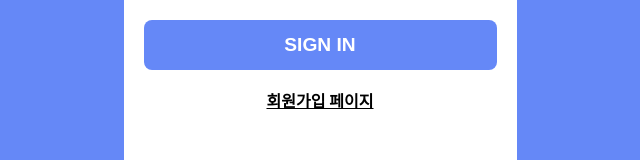
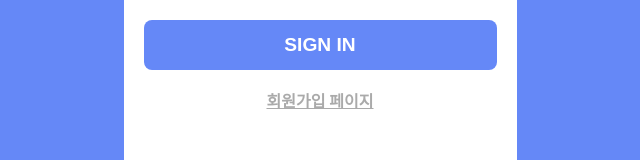
Before and after one commit to helloworld442/todo-list-project, a React (Vite) app: page /login in a window 1280 px wide. Shown: the part 460-620 px from the top of the page, without its empty margins (320-960 px from the left). Built offline with nearby package versions, Linux system fonts and the light colour scheme.

Commit message:
fix : fix the auth footer text color

```diff
--- a/src/components/user/auth/style.js
+++ b/src/components/user/auth/style.js
@@ -21,6 +21,7 @@ export const AuthButtonLink = styled.a`
   font-size: 1rem;
   font-weight: bold;
   text-decoration: underline;
+  color: #aaa;
   cursor: pointer;
   transition: all 0.3s ease-in-out;
   &:hover {
```
